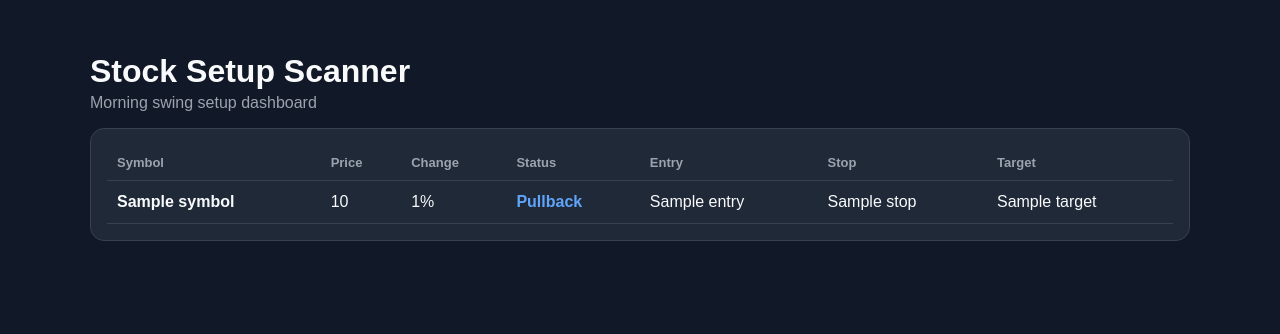
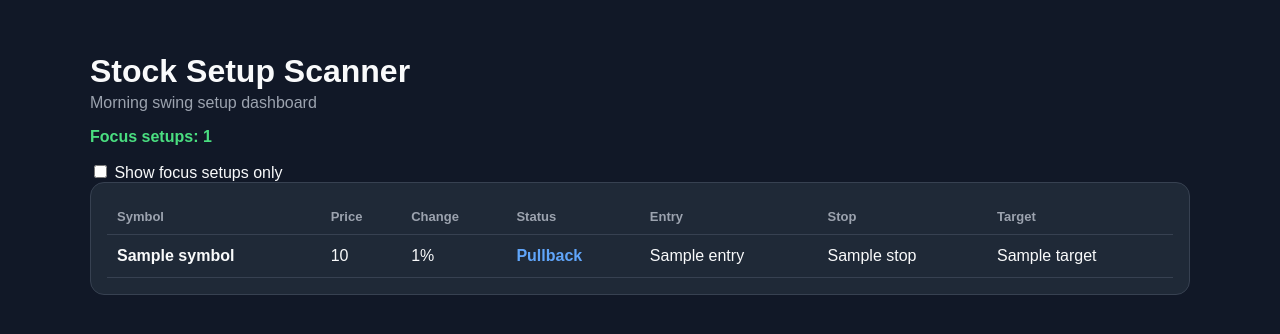
Before and after one commit to GrizzBuilt/stock-setup-scanner, a Flask app: template templates/index.html in a window 1280 px wide. Shown: the top 334 px of the page. Run offline with Flask 3, Linux system fonts and the light colour scheme; the template is opened without the code that fills it: most values are stand-ins (such as "Sample title", 1, 10 or a date in 2020).

Commit message:
Add focus filter count and auto refresh

```diff
--- a/app.py
+++ b/app.py
@@ -74,31 +74,16 @@ def home():
     symbols = get_watchlist()
     stocks = [get_stock_data(symbol) for symbol in symbols]
 
-    return render_template("index.html", stocks=stocks)
+    focus_count = sum(
+        1 for stock in stocks
+        if stock.get("status") in ["Breakout Watch", "Pullback"]
+    )
 
-    for stock in stocks:
-        if stock.get("error"):
-            rows += f"<li>{stock['symbol']} - ERROR: {stock['error']}</li>"
-        else:
-            rows += f"""
-            <li>
-                <strong>{stock['symbol']}</strong> |
-                Price: {stock['price']} |
-                Change: {stock['percent']}% |
-                Status: {stock['status']} |
-                Entry: {stock['entry']} |
-                Stop: {stock['stop']} |
-                Target: {stock['target']}
-            </li>
-            """
-
-    return f"""
-    <h1>Stock Setup Scanner</h1>
-    <p>Live Data:</p>
-    <ul>
-        {rows}
-    </ul>
-    """
+    return render_template(
+        "index.html",
+        stocks=stocks,
+        focus_count=focus_count
+    )
 
 
 if __name__ == "__main__":
--- a/static/styles.css
+++ b/static/styles.css
@@ -62,4 +62,8 @@ td {
 
 .no-trade {
     color: #9ca3af;
+}.focus-count {
+    margin-top: 4px;
+    color: #4ade80;
+    font-weight: bold;
 }
--- a/templates/index.html
+++ b/templates/index.html
@@ -9,6 +9,13 @@
     <main class="page">
         <h1>Stock Setup Scanner</h1>
         <p class="subtitle">Morning swing setup dashboard</p>
+<p class="focus-count">
+    Focus setups: <strong>{{ focus_count }}</strong>
+</p>
+        <label class="filter-row">
+            <input type="checkbox" id="focusOnly">
+            Show focus setups only
+        </label>
 
         <section class="card">
             <table>
@@ -26,13 +33,13 @@
 
                 <tbody>
                     {% for stock in stocks %}
-                        <tr>
+                        <tr data-status="{{ stock.status }}">
                             <td><strong>{{ stock.symbol }}</strong></td>
                             <td>{{ stock.price }}</td>
                             <td>{{ stock.percent }}%</td>
                             <td class="status {{ stock.status | lower | replace(' ', '-') }}">
-    {{ stock.status }}
-</td>
+                                {{ stock.status }}
+                            </td>
                             <td>{{ stock.entry }}</td>
                             <td>{{ stock.stop }}</td>
                             <td>{{ stock.target }}</td>
@@ -42,5 +49,26 @@
             </table>
         </section>
     </main>
+
+    <script>
+        const focusOnly = document.getElementById("focusOnly");
+        const rows = document.querySelectorAll("tbody tr");
+
+        focusOnly.addEventListener("change", function () {
+            rows.forEach(function (row) {
+                const status = row.dataset.status;
+
+                const isFocus =
+                    status === "Breakout Watch" ||
+                    status === "Pullback";
+
+                row.style.display = focusOnly.checked && !isFocus ? "none" : "";
+            });
+        });
+    </script><script>
+    setInterval(function () {
+        window.location.reload();
+    }, 30000); // refresh every 60 seconds
+</script>
 </body>
 </html>
```
Also changed, not shown: scanner.db.
